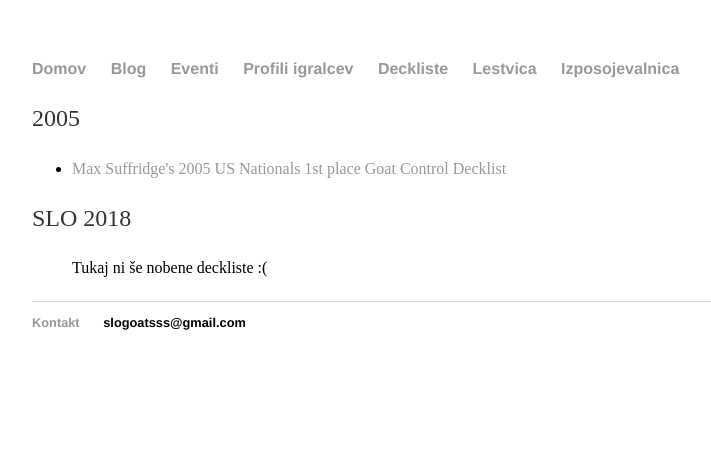
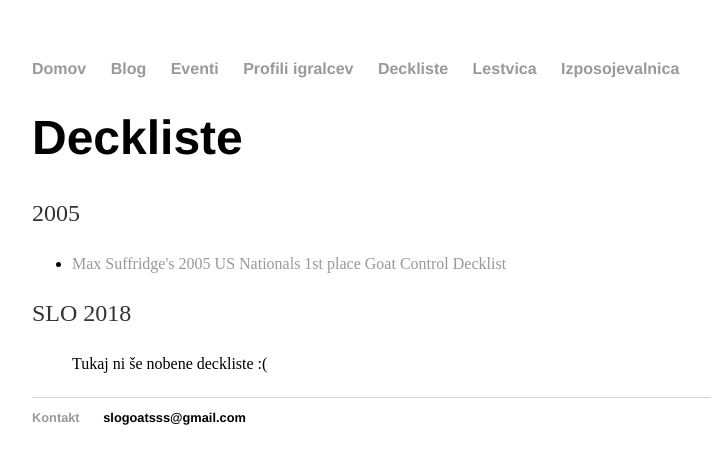
Before and after one commit to slogoatsss/slogoatsss.github.io, a Jekyll site: the page built from deckliste/index.html, in a window 1280 px wide. Shown: the top 464 px of the page, without its empty margins (160-871 px from the left). Built offline with Jekyll 4.4.1, drawn with Linux system fonts in a browser that asks for light colours.

Commit message:
Update index.html

```diff
--- a/deckliste/index.html
+++ b/deckliste/index.html
@@ -3,6 +3,7 @@ layout: default
 title: Deckliste
 ---
 <div class="blurb">
+	<h1>Deckliste</h1>
 	<p>2005
 		<ul>
   			<li><a href="http://yugioh.tcgplayer.com/db/deck.asp?deck_id=11019">Max Suffridge's 2005 US Nationals 1st place Goat Control Decklist</a></li>
```
